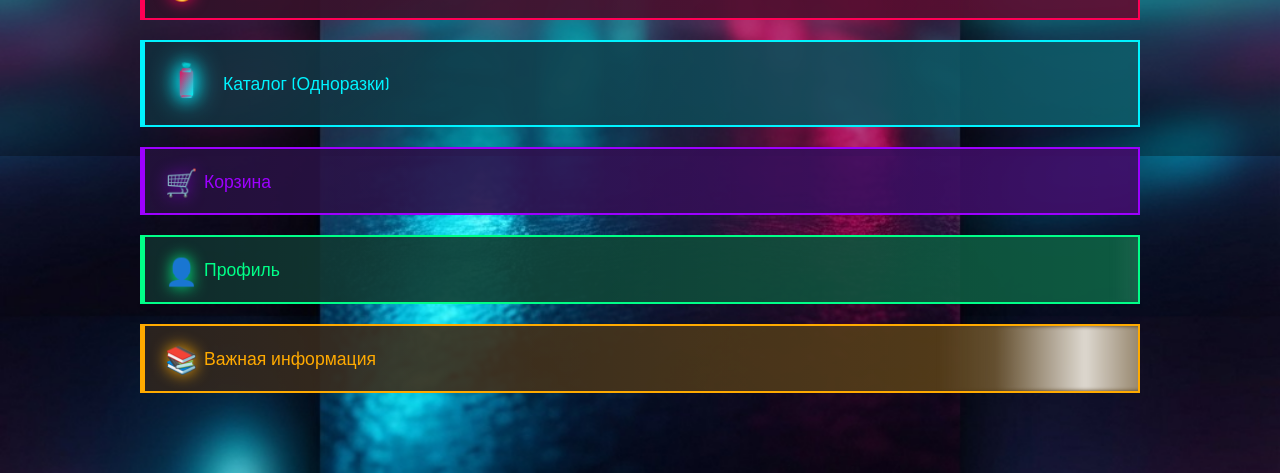
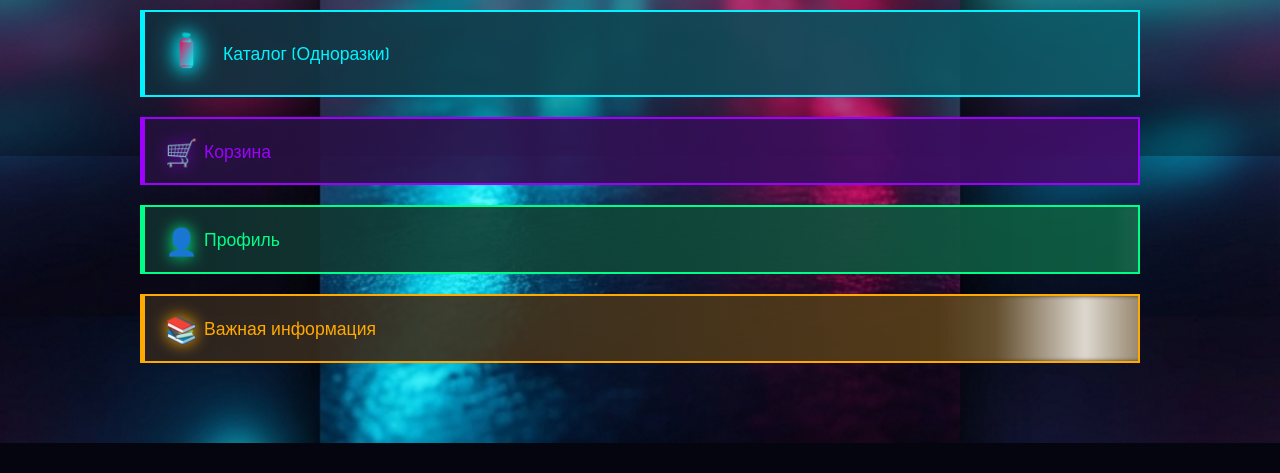
Before and after one commit to HeresJhony/Jpuff, a website: page index.html in a window 1280 px wide. Shown: the part 644-1117 px from the top of the page. After the commit the page ends 1087 px from the top, so only its background shows below. Drawn offline with Linux system fonts and the light colour scheme; no server answers.

Commit message:
Update style.css

```diff
--- a/css/style.css
+++ b/css/style.css
@@ -204,7 +204,8 @@ button:hover,
     display: flex;
     flex-direction: column;
     gap: 20px;
-    margin-top: 10px;
+    margin-top: -30px;
+    /* Pulled up closer to logo as requested */
     position: relative;
     z-index: 10;
     /* Ensure menu is above logo */
@@ -2421,4 +2422,5 @@ body {
     .action-buttons {
         flex-direction: row;
     }
-}
+
+}
```
